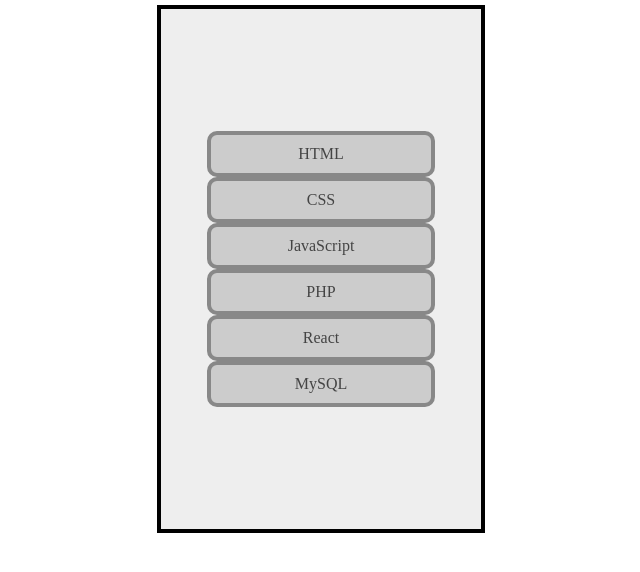
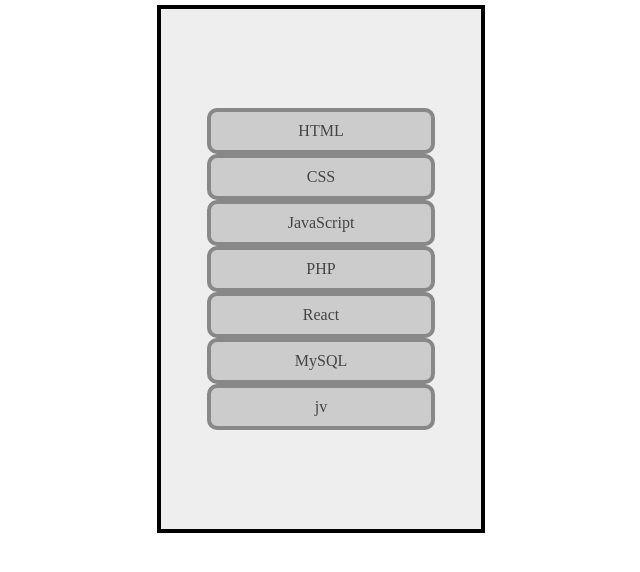
Before and after one commit to joaovitor2074/java-script, a plain HTML site: page aulas/aula22/aula.html in a window 1280 px wide. Shown: the whole page, without its empty margins (319-959 px from the left). Drawn offline with Linux system fonts and the light colour scheme.

Commit message:
estudfando sobre o create element

```diff
--- a/aulas/aula22/aula.html
+++ b/aulas/aula22/aula.html
@@ -64,12 +64,12 @@
     <main>
         <div id="caixa1" class="caixa">
 
-            <div id="c1" class="curso c1">HTML</div>
+            <!-- <div id="c1" class="curso c1">HTML</div>
             <div id="c2" class="curso c1">CSS</div>
             <div id="c3" class="curso c1">JavaScript</div>
             <div id="c4" class="curso c1">PHP</div>
             <div id="c5" class="curso c1">React</div>
-            <div id="c6" class="curso c1">MySQL</div>
+            <div id="c6" class="curso c1">MySQL</div> -->
         </div>
     </main>
     <script src="aula.js"></script>
--- a/aulas/aula22/aula.js
+++ b/aulas/aula22/aula.js
@@ -1,9 +1,22 @@
 const caixa1 = document.querySelector("#caixa1")
 const btn_c = document.querySelectorAll(".curso")
 const c1_2 = document.querySelector("#c1_2")
+const cursos = ["HTML","CSS", "JavaScript", "PHP","React", "MySQL","jv" ]
+
+cursos.map((el,chave)=>{
+    const novoelemento = document.createElement("div")
+    novoelemento.setAttribute("id", "c" + chave)
+    novoelemento.setAttribute("class","curso c1")
+    novoelemento.innerHTML= el
+    caixa1.appendChild(novoelemento)
+})
 
 
-console.log(c1_2.parentNode.parentNode.children[4])
+
+
+
+
+// console.log(c1_2.parentNode.parentNode.children[4])
 
 
 
```
